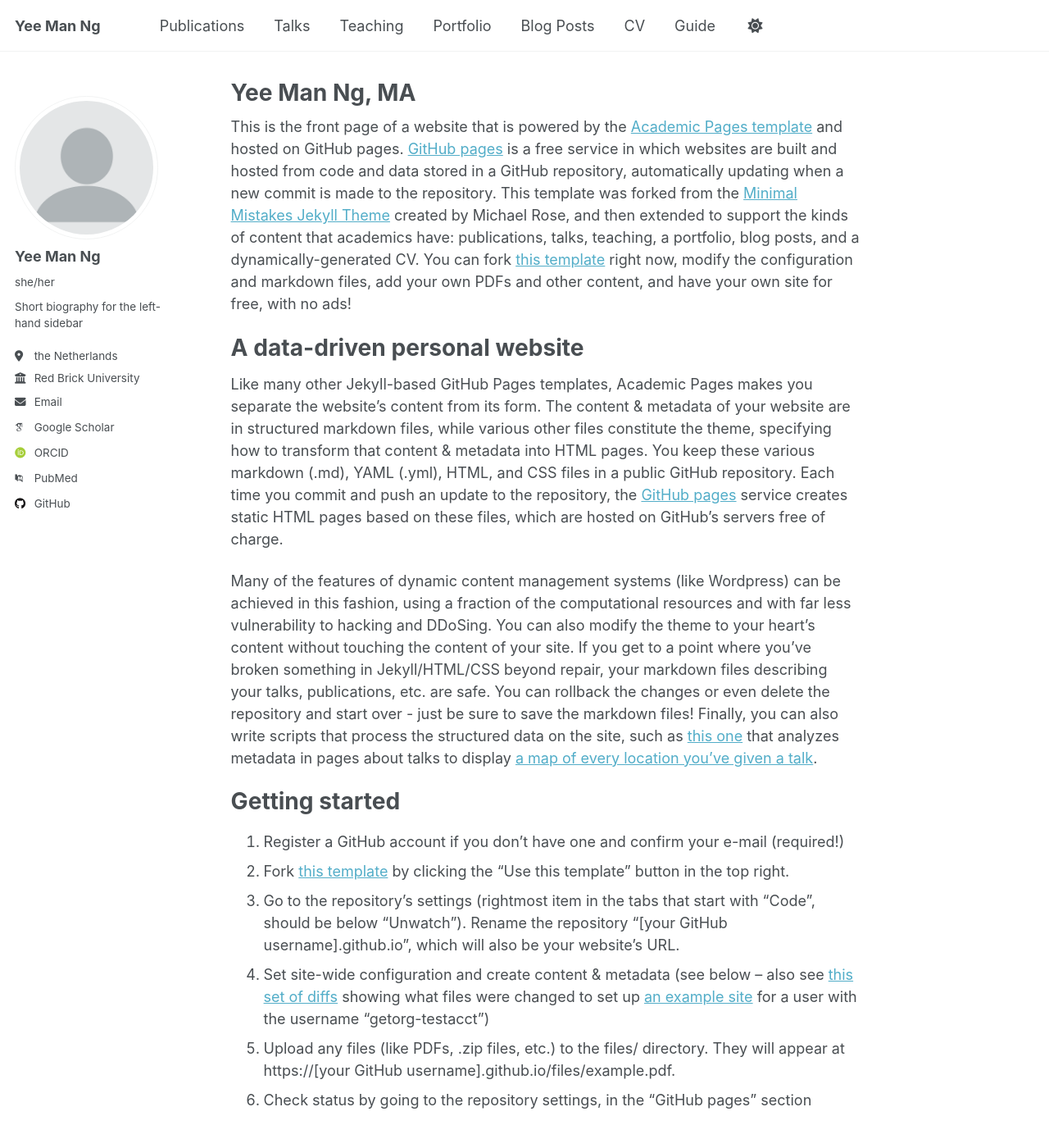
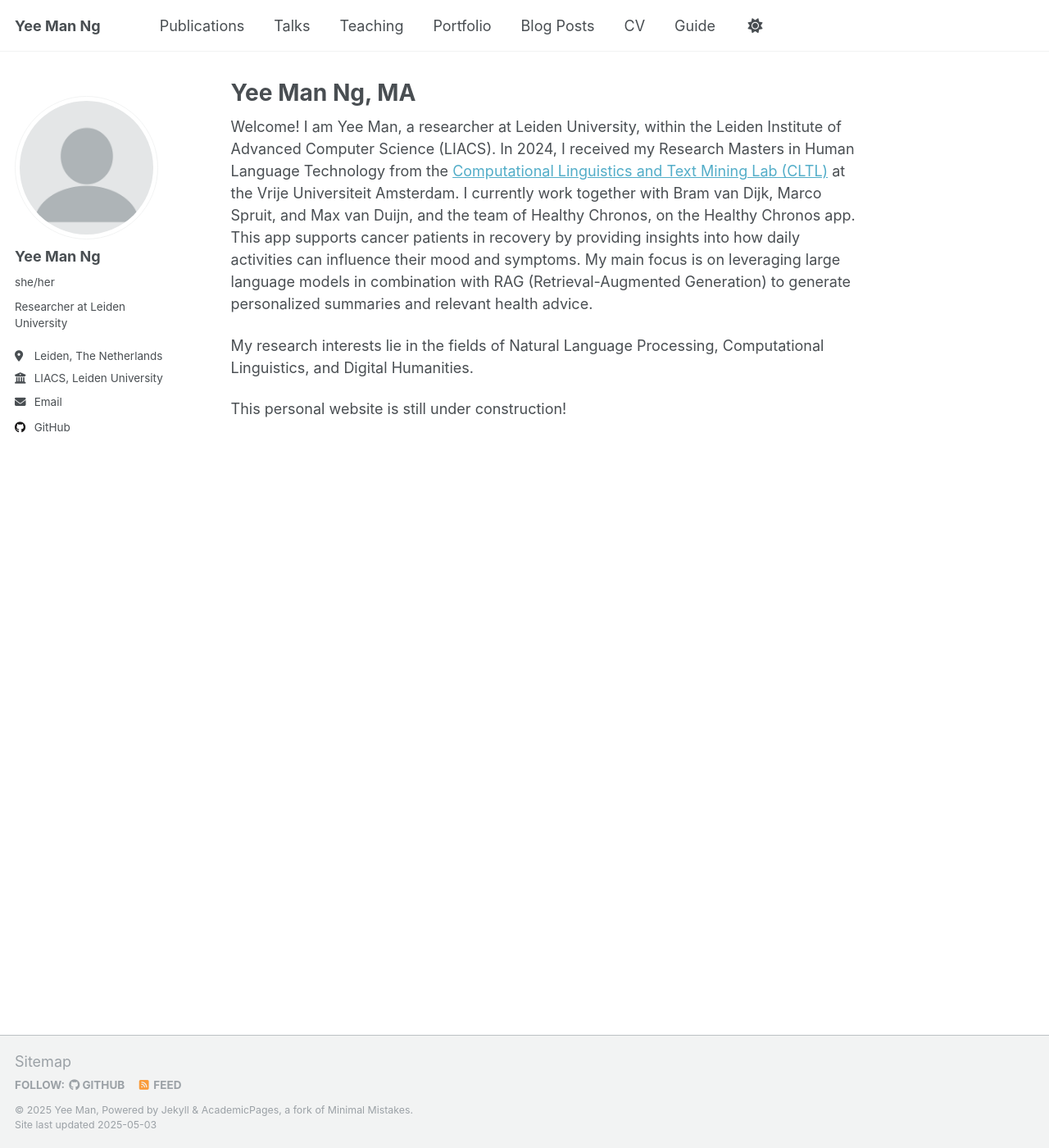
Before and after one commit to yeem4n/yeeman-ng, a Jekyll site: the page built from _pages/about.md, in a window 1280 px wide and 1400 px high. Shown: the whole window at 82% size. Built offline with Jekyll 4.4.1, drawn with Linux system fonts in a browser that asks for light colours; some web fonts are replaced; some of the changed text lies outside the part shown.

Commit message:
modified:   _config.yml 	modified:   _pages/about.md 	new file:   images/IMG_3973 2.jpg

```diff
--- a/_config.yml
+++ b/_config.yml
@@ -25,19 +25,19 @@ author:
   avatar           : "profile.png"
   name             : "Yee Man Ng"
   pronouns         : "she/her"
-  bio              : "Short biography for the left-hand sidebar"
-  location         : "the Netherlands"
-  employer         : "Red Brick University"
+  bio              : "Researcher at Leiden University"
+  location         : "Leiden, The Netherlands"
+  employer         : "LIACS, Leiden University"
   uri              : # URL
-  email            : "none@example.org"
+  email            : "y.m.ng@liacs.leidenuniv.nl"
 
   # Academic websites
   arxiv            : # URL - Update with the correct link to your profile
-  googlescholar    : "https://scholar.google.com/citations?user=PS_CX0AAAAAJ"
+  googlescholar    : # URL
   impactstory      : # URL
-  orcid            : "http://orcid.org/yourorcidurl"
+  orcid            : # URL
   semantic         : # URL
-  pubmed           : "https://www.ncbi.nlm.nih.gov/pubmed/?term=john+snow"
+  pubmed           : # URL
   researchgate     : # URL
   scopus           : # URL
 
--- a/_pages/about.md
+++ b/_pages/about.md
@@ -6,10 +6,15 @@ redirect_from:
   - /about/
   - /about.html
 ---
+Welcome! I am Yee Man, a researcher at Leiden University, within the Leiden Institute of Advanced Computer Science (LIACS). In 2024, I received my Research Masters in Human Language Technology from the [Computational Linguistics and Text Mining Lab (CLTL)](http://www.cltl.nl) at the Vrije Universiteit Amsterdam. I currently work together with Bram van Dijk, Marco Spruit, and Max van Duijn, and the team of Healthy Chronos, on the Healthy Chronos app. This app supports cancer patients in recovery by providing insights into how daily activities can influence their mood and symptoms. My main focus is on leveraging large language models in combination with RAG (Retrieval-Augmented Generation) to generate personalized summaries and relevant health advice.
 
-This is the front page of a website that is powered by the [Academic Pages template](https://github.com/academicpages/academicpages.github.io) and hosted on GitHub pages. [GitHub pages](https://pages.github.com) is a free service in which websites are built and hosted from code and data stored in a GitHub repository, automatically updating when a new commit is made to the repository. This template was forked from the [Minimal Mistakes Jekyll Theme](https://mmistakes.github.io/minimal-mistakes/) created by Michael Rose, and then extended to support the kinds of content that academics have: publications, talks, teaching, a portfolio, blog posts, and a dynamically-generated CV. You can fork [this template](https://github.com/academicpages/academicpages.github.io) right now, modify the configuration and markdown files, add your own PDFs and other content, and have your own site for free, with no ads!
+My research interests lie in the fields of Natural Language Processing,  Computational Linguistics, and Digital Humanities.
 
-A data-driven personal website
+This personal website is still under construction!
+
+<!-- This is the front page of a website that is powered by the [Academic Pages template](https://github.com/academicpages/academicpages.github.io) and hosted on GitHub pages. [GitHub pages](https://pages.github.com) is a free service in which websites are built and hosted from code and data stored in a GitHub repository, automatically updating when a new commit is made to the repository. This template was forked from the [Minimal Mistakes Jekyll Theme](https://mmistakes.github.io/minimal-mistakes/) created by Michael Rose, and then extended to support the kinds of content that academics have: publications, talks, teaching, a portfolio, blog posts, and a dynamically-generated CV. You can fork [this template](https://github.com/academicpages/academicpages.github.io) right now, modify the configuration and markdown files, add your own PDFs and other content, and have your own site for free, with no ads! -->
+
+<!-- A data-driven personal website
 ======
 Like many other Jekyll-based GitHub Pages templates, Academic Pages makes you separate the website's content from its form. The content & metadata of your website are in structured markdown files, while various other files constitute the theme, specifying how to transform that content & metadata into HTML pages. You keep these various markdown (.md), YAML (.yml), HTML, and CSS files in a public GitHub repository. Each time you commit and push an update to the repository, the [GitHub pages](https://pages.github.com/) service creates static HTML pages based on these files, which are hosted on GitHub's servers free of charge.
 
@@ -46,4 +51,4 @@ Example: editing a markdown file for a talk
 
 For more info
 ------
-More info about configuring Academic Pages can be found in [the guide](https://academicpages.github.io/markdown/), the [growing wiki](https://github.com/academicpages/academicpages.github.io/wiki), and you can always [ask a question on GitHub](https://github.com/academicpages/academicpages.github.io/discussions). The [guides for the Minimal Mistakes theme](https://mmistakes.github.io/minimal-mistakes/docs/configuration/) (which this theme was forked from) might also be helpful.
+More info about configuring Academic Pages can be found in [the guide](https://academicpages.github.io/markdown/), the [growing wiki](https://github.com/academicpages/academicpages.github.io/wiki), and you can always [ask a question on GitHub](https://github.com/academicpages/academicpages.github.io/discussions). The [guides for the Minimal Mistakes theme](https://mmistakes.github.io/minimal-mistakes/docs/configuration/) (which this theme was forked from) might also be helpful. -->
```
Also changed, not shown: 1 other file.
